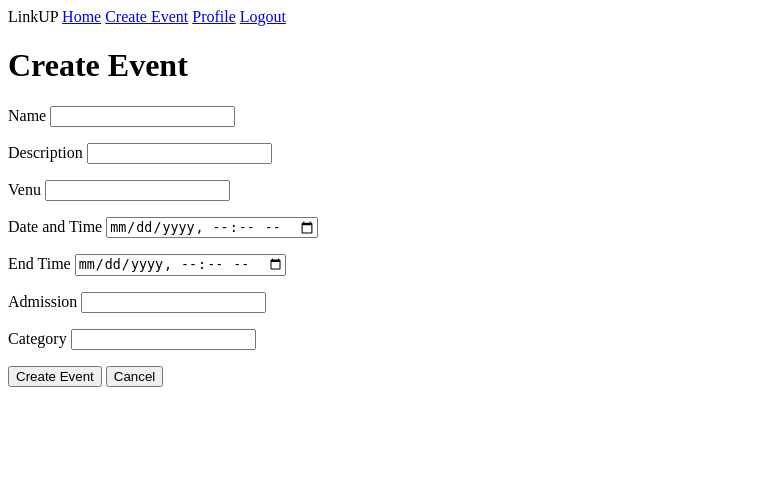
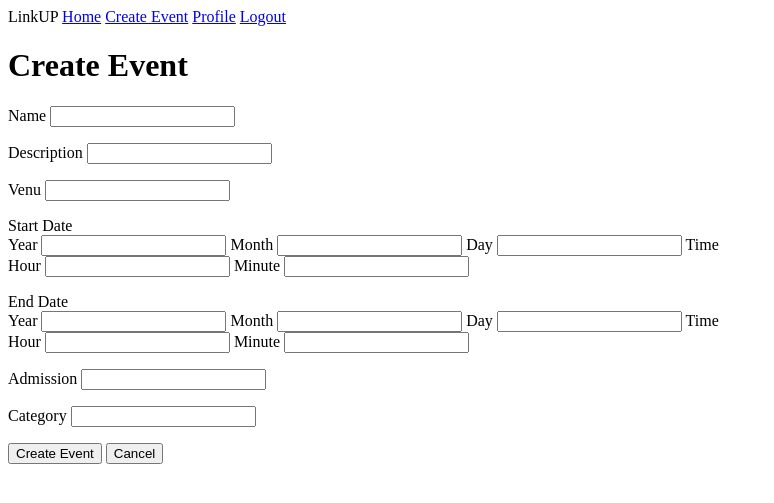
Before and after one commit to millatidy/linkup, a Flask app: page /new in a window 1280 px wide. Shown: the top 503 px of the page, without its empty margins (0-774 px from the left). Run offline with Flask 2, Linux system fonts and the light colour scheme; a user stored in the database is signed in; parts of the project's set-up code (start-up, migrations or seed data) failed here and were passed over.

Commit message:
Added avatar abd updated date and time input. Date and time still need to be mended further

```diff
--- a/LinkUp/app/forms.py
+++ b/LinkUp/app/forms.py
@@ -1,7 +1,8 @@
 # install FlaskForm flask_wtf depricated
 from flask_wtf import Form
-from wtforms import StringField, BooleanField, DateTimeField
+from wtforms import StringField, BooleanField
 from wtforms.validators import DataRequired, Length
+from wtforms.fields.html5 import DateTimeField, DateField, DateTimeLocalField
 
 
 class LoginForm(Form):
@@ -13,8 +14,8 @@ class EventForm(Form):
     name = StringField('Name of event', validators=[DataRequired(), Length(max=64)])
     description = StringField('Description', validators=[DataRequired(), Length(max=120)])
     venu = StringField('Venu', validators=[DataRequired(), Length(max=64)])
-    date = DateTimeField('Start time', format='%d/%m/%y %H%M%S')
-    end_time = DateTimeField('End time', format='%m/%d/%y %h:%m %s')
+    date = DateField('Start Date Time')
+    end_time = DateTimeLocalField('End Date Time')
     category = StringField('Category', validators=[DataRequired()])
     admission = StringField('Admission', validators=[DataRequired()])
 
--- /dev/null
+++ b/LinkUp/app/templates/datetimedata.html
@@ -0,0 +1,26 @@
+{# experiment #} Year <input type="text" name "year" list="year"> Month <input type="text" name "month" list="month"> Day <input type="text" name "day" list="day"> Time <br> Hour <input type="text" name "day" list="hour"> Minute <input type="text" name
+    "day" list="munite">
+<datalist id="year">
+    <option value="{{year}}">
+    <option value="{{year + 1}}">
+  </datalist>
+<datalist id="month">
+    {% for month in range(12) %}
+     <option value="{{month+1}}">
+    {% endfor %}
+  </datalist>
+<datalist id="day">
+    {% for day in range(31) %}
+     <option value="{{day+1}}">
+    {% endfor %}
+  </datalist>
+<datalist id="hour">
+    {% for hour in range(12) %}
+     <option value="{{hour+1}}">
+    {% endfor %}
+  </datalist>
+<datalist id="munite">
+    {% for munite in range(0,60,5) %}
+     <option value="{{munite}}">
+    {% endfor %}
+  </datalist> {# end of experiment #}
--- a/LinkUp/app/templates/event_data.html
+++ b/LinkUp/app/templates/event_data.html
@@ -17,13 +17,13 @@
   {% endfor %}<br>
 </p>
 <p>
-  Date and Time <input type="datetime-local" name="date of event" value='{{ form.date }}'>
+  Start Date  <br> {% include 'datetimedata.html' %}
   {% for error in form.date.errors %}
     <span style="color: red">[{{ error }}]</span>
   {% endfor %}<br>
 </p>
 <p>
-  End Time <input type="datetime-local" name="date of event" value='{{ form.end_time }}'>
+  End Date <br> {% include 'datetimedata.html' %}
   {% for error in form.end_time.errors %}
     <span style="color: red">[{{ error }}]</span>
   {% endfor %}<br>
--- a/LinkUp/app/templates/event_display.html
+++ b/LinkUp/app/templates/event_display.html
@@ -1,4 +1,5 @@
 <div id='event'>
+  <p><img src="{{ event.author.avatar(50) }}"></p>
   <h3>{{ event.name }}</h3>
   <span>{{ event.description }}</span><br>
   <span>{{ event.venu }}</span>
--- a/LinkUp/app/templates/user_profile.html
+++ b/LinkUp/app/templates/user_profile.html
@@ -2,8 +2,9 @@
 {% extends "base.html" %}
 
 {% block content %}
-  <h1>Name {{ user.nickname }}</h1>
-  <p>Email {{ user.email }}</p>
+  <p><img src="{{ user.avatar(128) }}"</p>
+  <h1>{{ user.nickname }}</h1>
+  <p>{{ user.email }}</p>
   <p>{{ user.followers.count() - 1 }} followers |
     {% if user.id == current_user.id %}
       <a href="{{ url_for('edit_user')}}">Edit</a>
--- a/LinkUp/app/views.py
+++ b/LinkUp/app/views.py
@@ -1,5 +1,6 @@
 #!env/bin/python
 from flask import render_template, flash, redirect, g, url_for
+from datetime import datetime
 from app import app, db, lm, current_user, login_user, logout_user, login_required
 from .forms import LoginForm, EventForm, EditUserForm
 from .models import User, Event
@@ -80,6 +81,7 @@ def index(page=1):
 @app.route('/new', methods=['GET', 'POST'])
 @login_required
 def create_event():
+    year = datetime.today().year
     form = EventForm()
 
     if form.validate_on_submit():
@@ -94,11 +96,13 @@ def create_event():
 
     return render_template('create_event.html',
                     title='New Event',
+                    year=year,
                     form=form)
 
 @app.route('/<int:id>/edit', methods=['GET', 'POST'])
 @login_required
 def edit_event(id):
+    year = datetime.today().year
     form = EventForm()
     e = Event.query.get(id)
 
@@ -125,6 +129,7 @@ def edit_event(id):
 
     return render_template('edit_event.html',
                             title='Edit Event',
+                            year=year,
                             form=form)
 
 @app.route('/<int:id>/delete', methods=['GET', 'POST'])
@@ -145,7 +150,7 @@ def user(username, page=1):
     if user == None:
         flash('User %s not found.' % username)
         return redirect(url_for('index'))
-    events = user.events.paginate(page, EVENTS_PER_PAGE, False)
+    events = user.events.order_by(Event.id.desc()).paginate(page, EVENTS_PER_PAGE, False)
     return render_template('user_profile.html',
                             user=user,
                             events=events,
```
Also changed, not shown: LinkUp/app/models.py (+17 -0 lines), LinkUp/db_repository/versions/004_migration.py (added, +28 -0 lines), LinkUp/app.db, 4 other files.
